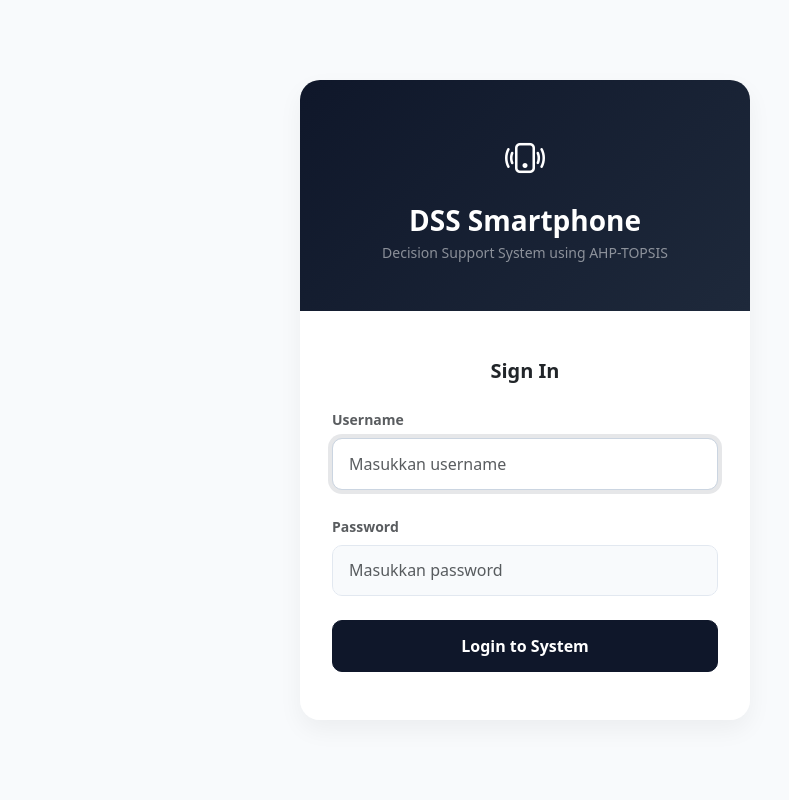
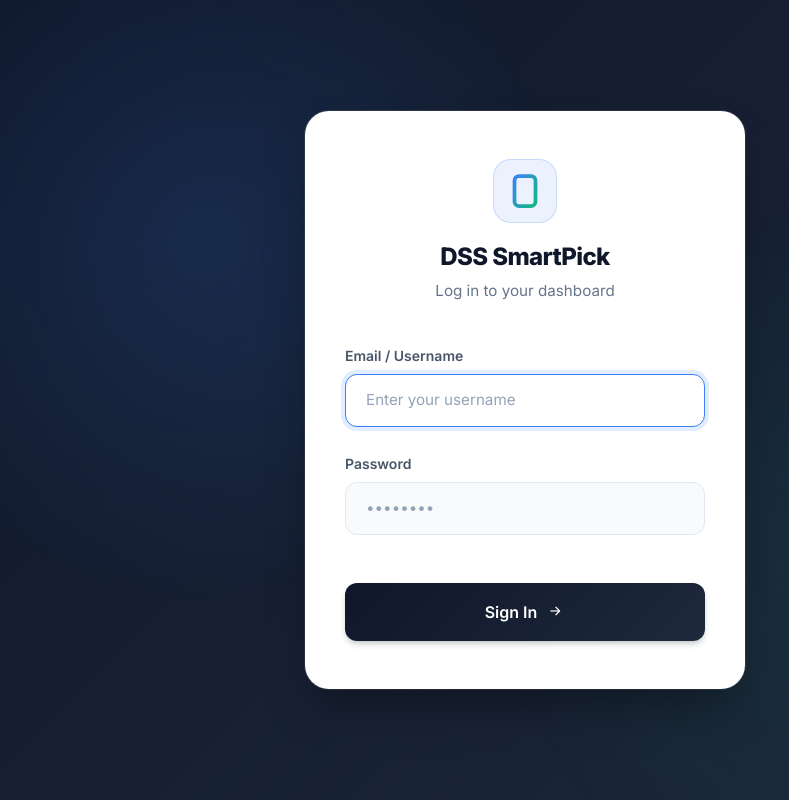
Before and after one commit to tugussura/DSS, a Flask app: page /login in a window 1280 px wide. Shown: the whole page, without its empty margins (115-904 px from the left). Run offline with Flask 3, Linux system fonts and the light colour scheme.

Commit message:
Edit Tampilan Login

```diff
--- a/app/templates/login.html
+++ b/app/templates/login.html
@@ -3,77 +3,215 @@
 <head>
     <meta charset="UTF-8">
     <meta name="viewport" content="width=device-width, initial-scale=1.0">
-    <title>Login - DSS Smartphone</title>
+    <title>Login - DSS SmartPick</title>
+    <!-- Bootstrap 5 CSS -->
     <link href="https://cdn.jsdelivr.net/npm/bootstrap@5.3.0/dist/css/bootstrap.min.css" rel="stylesheet">
+    <!-- Bootstrap Icons -->
     <link rel="stylesheet" href="https://cdn.jsdelivr.net/npm/bootstrap-icons@1.10.5/font/bootstrap-icons.css">
+    <!-- Google Fonts: Inter -->
+    <link rel="preconnect" href="https://fonts.googleapis.com">
+    <link rel="preconnect" href="https://fonts.gstatic.com" crossorigin>
+    <link href="https://fonts.googleapis.com/css2?family=Inter:wght@400;500;600;700;800&display=swap" rel="stylesheet">
+
     <style>
         body {
-            background-color: #f8fafc;
-            height: 100vh;
+            background: linear-gradient(135deg, #0F172A 0%, #1E293B 100%);
+            min-height: 100vh;
             display: flex;
             align-items: center;
             justify-content: center;
+            font-family: 'Inter', sans-serif;
+            margin: 0;
+            padding: 2rem 1rem;
+            box-sizing: border-box;
+            position: relative;
         }
+
+        /* Subtle Background Decorative Elements */
+        body::before {
+            content: '';
+            position: fixed;
+            top: -20%;
+            left: -10%;
+            width: 70%;
+            height: 100%;
+            background: radial-gradient(circle, rgba(59, 130, 246, 0.15) 0%, rgba(59, 130, 246, 0) 60%);
+            pointer-events: none;
+            z-index: -1;
+        }
+        body::after {
+            content: '';
+            position: fixed;
+            bottom: -20%;
+            right: -10%;
+            width: 70%;
+            height: 100%;
+            background: radial-gradient(circle, rgba(16, 185, 129, 0.08) 0%, rgba(16, 185, 129, 0) 60%);
+            pointer-events: none;
+            z-index: -1;
+        }
+
+        .login-wrapper {
+            width: 100%;
+            max-width: 440px;
+            z-index: 10;
+            animation: fadeUp 0.6s cubic-bezier(0.16, 1, 0.3, 1) forwards;
+            opacity: 0;
+            transform: translateY(20px);
+        }
+
+        @keyframes fadeUp {
+            to {
+                opacity: 1;
+                transform: translateY(0);
+            }
+        }
+
+        /* Elevated Premium Card */
         .login-card {
+            background: #ffffff;
+            border-radius: 24px;
+            box-shadow: 0 25px 50px -12px rgba(0, 0, 0, 0.4), 0 0 0 1px rgba(255,255,255,0.1);
+            padding: 3rem 2.5rem;
+            position: relative;
+            overflow: hidden;
+        }
+
+        /* Brand Styling */
+        .brand-header {
+            text-align: center;
+            margin-bottom: 2.5rem;
+        }
+
+        .brand-icon-wrapper {
+            display: inline-flex;
+            align-items: center;
+            justify-content: center;
+            width: 64px;
+            height: 64px;
+            border-radius: 18px;
+            background: rgba(59, 130, 246, 0.1);
+            margin-bottom: 1.25rem;
+            box-shadow: inset 0 0 0 1px rgba(59, 130, 246, 0.2);
+        }
+
+        .brand-title {
+            font-size: 1.5rem;
+            font-weight: 800;
+            color: #0F172A;
+            letter-spacing: -0.025em;
+            margin-bottom: 0.5rem;
+        }
+
+        .brand-subtitle {
+            font-size: 0.95rem;
+            color: #64748B;
+            font-weight: 400;
+        }
+
+        /* Input Fields */
+        .form-label {
+            font-weight: 600;
+            font-size: 0.875rem;
+            color: #475569;
+            margin-bottom: 0.5rem;
+        }
+
+        .form-control {
+            background-color: #F8FAFC;
+            border: 1px solid #E2E8F0;
+            border-radius: 12px;
+            padding: 0.875rem 1.25rem;
+            font-size: 0.95rem;
+            color: #1E293B;
+            transition: all 0.2s ease;
+        }
+
+        .form-control::placeholder {
+            color: #94A3B8;
+        }
+
+        .form-control:focus {
+            background-color: #FFFFFF;
+            border-color: #3B82F6;
+            box-shadow: 0 0 0 4px rgba(59, 130, 246, 0.15);
+            outline: none;
+        }
+
+        /* Custom Button */
+        .btn-login {
+            background: linear-gradient(135deg, #0F172A 0%, #1E293B 100%);
+            color: #ffffff;
             border: none;
-            border-radius: 20px;
-            box-shadow: 0 10px 25px rgba(0,0,0,0.05);
-            overflow: hidden;
+            border-radius: 12px;
+            padding: 0.875rem 1.5rem;
+            font-weight: 600;
+            font-size: 1rem;
+            transition: all 0.3s cubic-bezier(0.4, 0, 0.2, 1);
+            box-shadow: 0 4px 6px -1px rgba(15, 23, 42, 0.2), 0 2px 4px -2px rgba(15, 23, 42, 0.1);
             width: 100%;
-            max-width: 450px;
+            display: flex;
+            align-items: center;
+            justify-content: center;
+            gap: 0.5rem;
         }
-        .login-header {
-            background: linear-gradient(135deg, #0F172A 0%, #1E293B 100%);
-            padding: 3rem 2rem;
-            color: white;
-            text-align: center;
+
+        .btn-login:hover {
+            transform: translateY(-2px);
+            box-shadow: 0 10px 15px -3px rgba(15, 23, 42, 0.3), 0 4px 6px -4px rgba(15, 23, 42, 0.1);
+            color: #ffffff;
+            background: linear-gradient(135deg, #1E293B 0%, #334155 100%);
         }
-        .login-body {
-            padding: 3rem 2rem;
-            background-color: white;
+
+        .btn-login:active {
+            transform: translateY(0);
+            box-shadow: 0 2px 4px -1px rgba(15, 23, 42, 0.2);
         }
-        .form-control {
-            padding: 0.8rem 1rem;
-            border-radius: 10px;
-            border: 1px solid #e2e8f0;
-            background-color: #f8fafc;
+
+        /* Alert overrides */
+        .alert {
+            border-radius: 12px;
+            font-size: 0.9rem;
+            font-weight: 500;
+            border: none;
         }
-        .form-control:focus {
-            box-shadow: 0 0 0 0.25rem rgba(15, 23, 42, 0.1);
-            border-color: #cbd5e1;
-            background-color: white;
+        .alert-danger {
+            background-color: rgba(239, 68, 68, 0.1);
+            color: #B91C1C;
         }
-        .btn-primary {
-            background-color: #0F172A;
-            border-color: #0F172A;
-            padding: 0.8rem;
-            border-radius: 10px;
-            font-weight: 600;
-        }
-        .btn-primary:hover {
-            background-color: #1e293b;
-            border-color: #1e293b;
+        .alert-success {
+            background-color: rgba(34, 197, 94, 0.1);
+            color: #15803D;
         }
     </style>
 </head>
 <body>
 
-    <div class="container d-flex justify-content-center">
+    <div class="login-wrapper">
         <div class="login-card">
-            <div class="login-header">
-                <div class="mb-3">
-                    <i class="bi bi-phone-vibrate text-white fs-1"></i>
+
+            <div class="brand-header">
+                <div class="brand-icon-wrapper">
+                    <!-- Same Brand SVG as Navbar but larger -->
+                    <svg width="36" height="36" viewBox="0 0 24 24" fill="none" xmlns="http://www.w3.org/2000/svg">
+                        <defs>
+                            <linearGradient id="brandGradient" x1="0%" y1="0%" x2="100%" y2="100%">
+                                <stop offset="0%" stop-color="#3B82F6"/>
+                                <stop offset="100%" stop-color="#10B981"/>
+                            </linearGradient>
+                        </defs>
+                        <rect x="5" y="2" width="14" height="20" rx="3" stroke="url(#brandGradient)" stroke-width="2.5"/>
+                        <path d="M12 18H12.01" stroke="url(#brandGradient)" stroke-width="3" stroke-linecap="round"/>
+                    </svg>
                 </div>
-                <h3 class="fw-bolder mb-1">DSS Smartphone</h3>
-                <p class="text-white-50 small mb-0">Decision Support System using AHP-TOPSIS</p>
+                <h1 class="brand-title">DSS SmartPick</h1>
+                <p class="brand-subtitle">Log in to your dashboard</p>
             </div>
-            <div class="login-body">
-                <h5 class="fw-bold text-dark mb-4 text-center">Sign In</h5>
 
             {% with messages = get_flashed_messages(with_categories=true) %}
                 {% if messages %}
                     {% for category, message in messages %}
-                      <div class="alert alert-{{ category }} alert-dismissible fade show rounded-3" role="alert">
+                        <div class="alert alert-{{ category }} alert-dismissible fade show" role="alert">
                             {{ message }}
                             <button type="button" class="btn-close" data-bs-dismiss="alert" aria-label="Close"></button>
                         </div>
@@ -83,21 +221,24 @@
 
             <form method="POST" action="{{ url_for('auth.login') }}">
                 <div class="mb-4">
-                        <label for="username" class="form-label text-muted fw-semibold small">Username</label>
-                        <input type="text" class="form-control" id="username" name="username" placeholder="Masukkan username" required autofocus>
+                    <label for="username" class="form-label">Email / Username</label>
+                    <input type="text" class="form-control" id="username" name="username" placeholder="Enter your username" required autofocus>
                 </div>
                 <div class="mb-4">
-                        <label for="password" class="form-label text-muted fw-semibold small">Password</label>
-                        <input type="password" class="form-control" id="password" name="password" placeholder="Masukkan password" required>
+                    <label for="password" class="form-label">Password</label>
+                    <input type="password" class="form-control" id="password" name="password" placeholder="••••••••" required>
                 </div>
-                    <div class="d-grid mt-4">
-                        <button type="submit" class="btn btn-primary">Login to System</button>
+                <div class="mt-5">
+                    <button type="submit" class="btn-login">
+                        Sign In <i class="bi bi-arrow-right-short fs-5"></i>
+                    </button>
                 </div>
             </form>
-            </div>
+
         </div>
     </div>
 
+    <!-- Bootstrap JS Bundle -->
     <script src="https://cdn.jsdelivr.net/npm/bootstrap@5.3.0/dist/js/bootstrap.bundle.min.js"></script>
 </body>
 </html>
```
Lines whose indentation alone changed are shown as unchanged.
